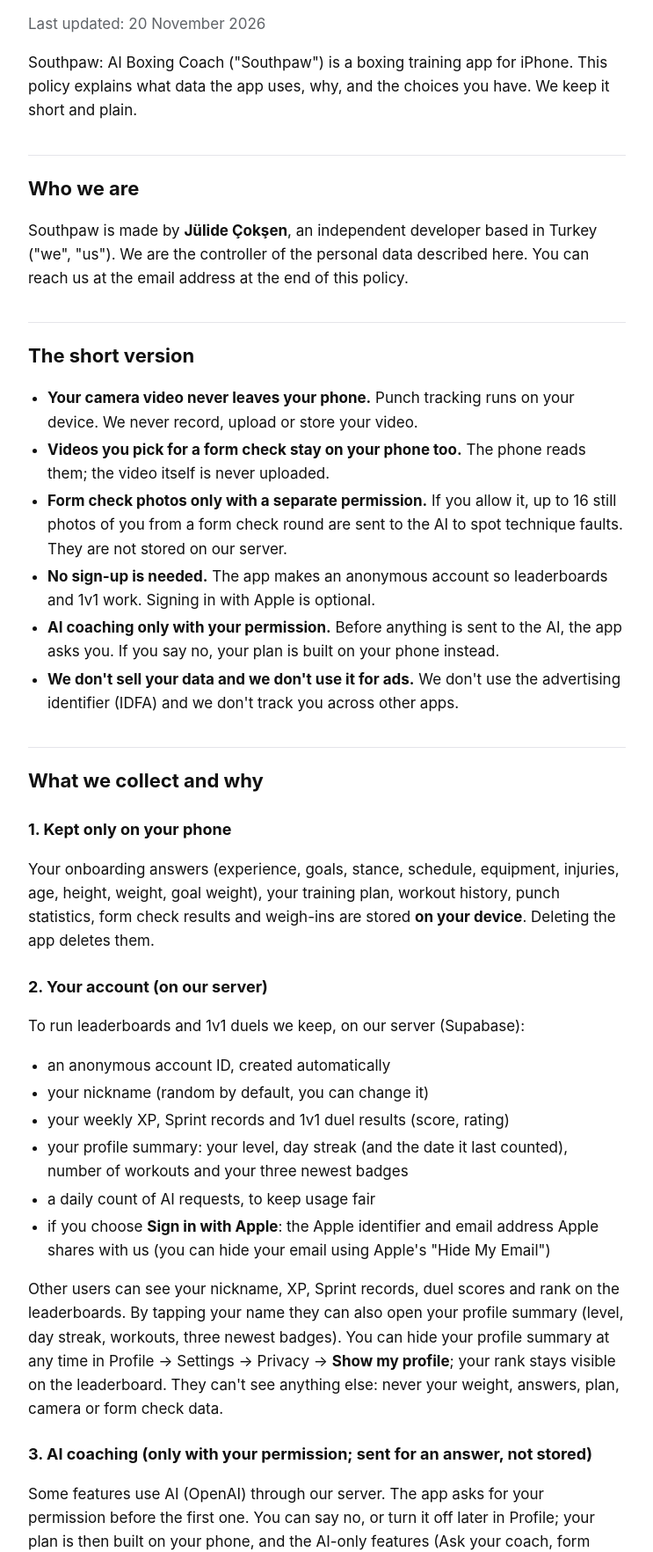
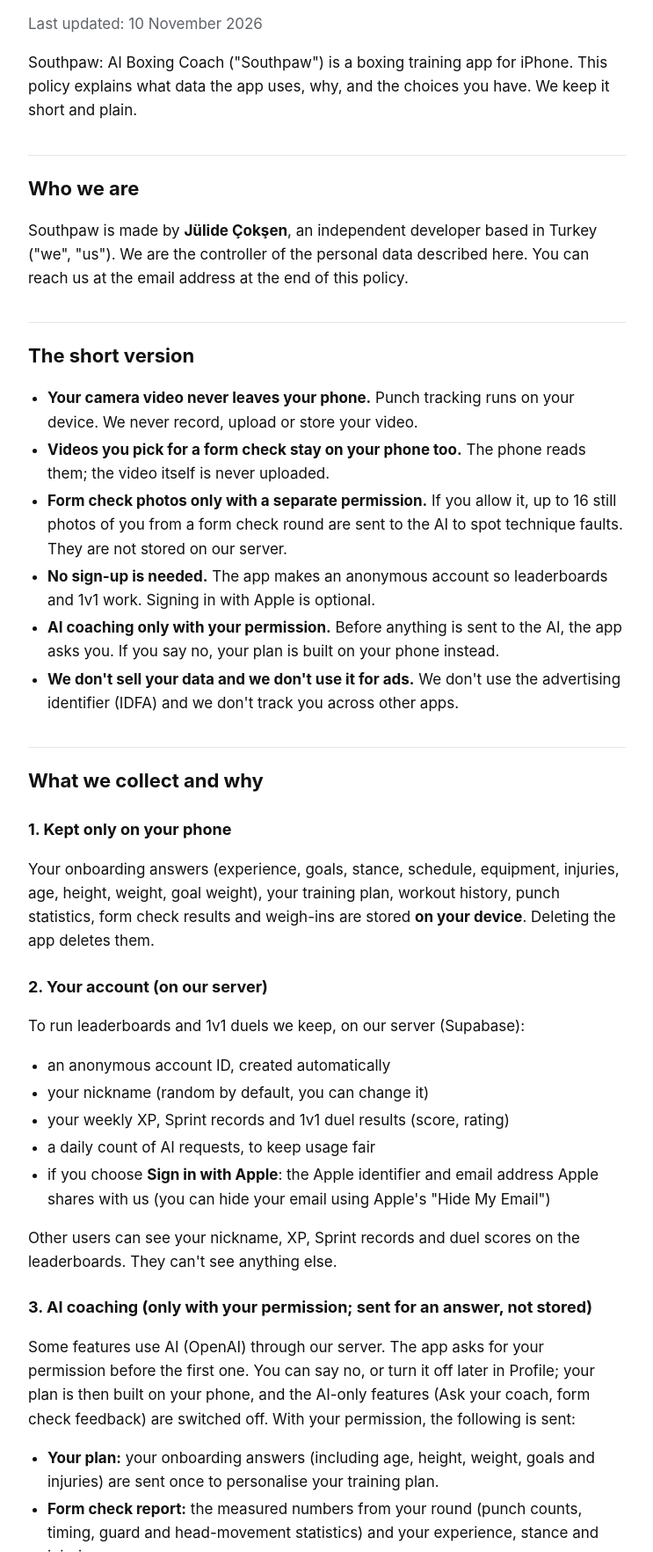
Before and after one commit to yuceeeearch/southpaw-legal, a plain HTML site: page privacy.html in a window 1280 px wide. Shown: the part 84-1848 px from the top of the page at 88% size, without its empty margins (268-1011 px from the left). Drawn offline with Linux system fonts and the light colour scheme.

Commit message:
Revert "Privacy policy: profile visits (level, streak, workouts, badges; Show my profile switch)."
This reverts commit d03fc287d7f59f975471b3e793b5bf51ed1ca07c.

```diff
--- a/privacy.html
+++ b/privacy.html
@@ -9,7 +9,7 @@
 <body>
 <main>
 <h1>Southpaw Privacy Policy</h1>
-<p class="muted">Last updated: 20 November 2026</p>
+<p class="muted">Last updated: 10 November 2026</p>
 
 <p>Southpaw: AI Boxing Coach ("Southpaw") is a boxing training app for iPhone. This policy explains what data the app uses, why, and the choices you have. We keep it short and plain.</p>
 
@@ -37,11 +37,10 @@
   <li>an anonymous account ID, created automatically</li>
   <li>your nickname (random by default, you can change it)</li>
   <li>your weekly XP, Sprint records and 1v1 duel results (score, rating)</li>
-  <li>your profile summary: your level, day streak (and the date it last counted), number of workouts and your three newest badges</li>
   <li>a daily count of AI requests, to keep usage fair</li>
   <li>if you choose <strong>Sign in with Apple</strong>: the Apple identifier and email address Apple shares with us (you can hide your email using Apple's "Hide My Email")</li>
 </ul>
-<p>Other users can see your nickname, XP, Sprint records, duel scores and rank on the leaderboards. By tapping your name they can also open your profile summary (level, day streak, workouts, three newest badges). You can hide your profile summary at any time in Profile → Settings → Privacy → <strong>Show my profile</strong>; your rank stays visible on the leaderboard. They can't see anything else: never your weight, answers, plan, camera or form check data.</p>
+<p>Other users can see your nickname, XP, Sprint records and duel scores on the leaderboards. They can't see anything else.</p>
 
 <h3>3. AI coaching (only with your permission; sent for an answer, not stored)</h3>
 <p>Some features use AI (OpenAI) through our server. The app asks for your permission before the first one. You can say no, or turn it off later in Profile; your plan is then built on your phone, and the AI-only features (Ask your coach, form check feedback) are switched off. With your permission, the following is sent:</p>
@@ -97,9 +96,8 @@
 
 <h2>Your choices and rights</h2>
 <ul>
-  <li><strong>Delete everything:</strong> Profile → <strong>Delete account and data</strong> deletes your server account (nickname, XP, records, duels, profile summary) and everything stored on your phone.</li>
+  <li><strong>Delete everything:</strong> Profile → <strong>Delete account and data</strong> deletes your server account (nickname, XP, records, duels) and everything stored on your phone.</li>
   <li><strong>Camera:</strong> you can turn camera access off in iOS Settings. Timer-only workouts still work.</li>
-  <li><strong>Profile visits:</strong> turn <strong>Show my profile</strong> off in Profile → Settings → Privacy to hide your profile summary from other users.</li>
   <li><strong>AI and photos:</strong> you can turn AI coaching and form check photos off at any time in Profile → Settings → Privacy.</li>
   <li><strong>Questions or requests</strong> (access, correction, deletion): email us at the address below.</li>
 </ul>
```
